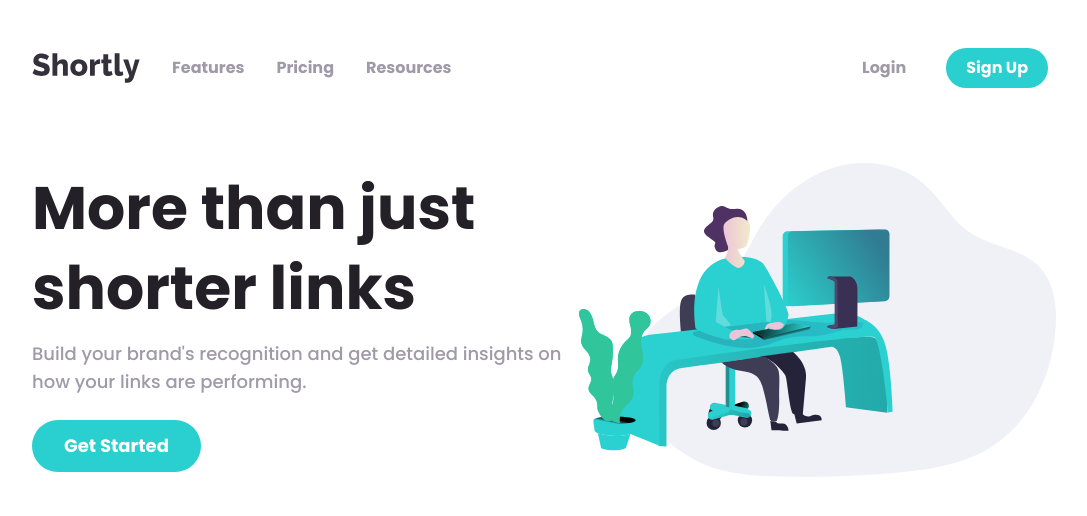
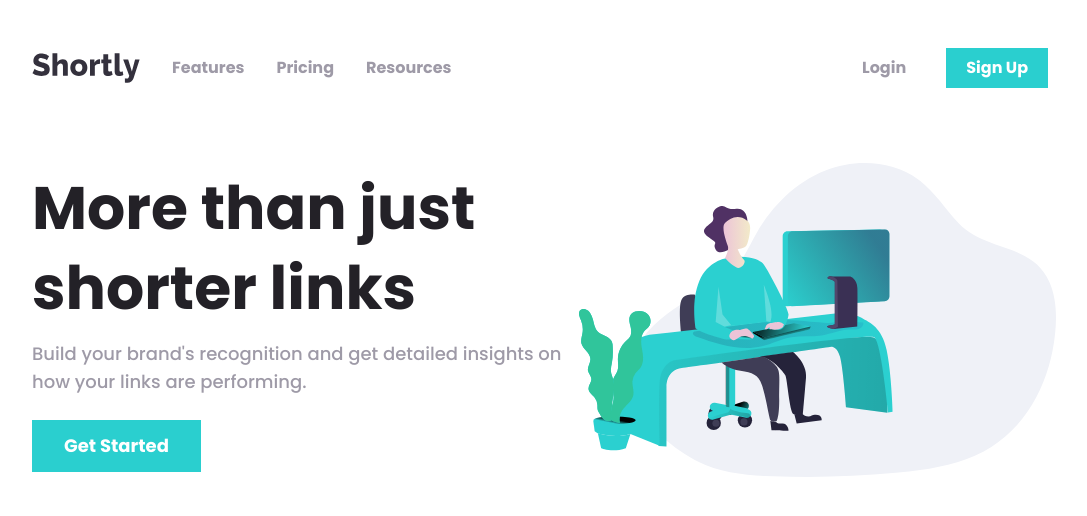
Before and after one commit to danidz96/url-shortening-api, a Next.js app: page / in a window 1280 px wide. Shown: the top 516 px of the page, without its empty margins (96-1183 px from the left). Built offline with nearby package versions, Linux system fonts and the light colour scheme.

Commit message:
remove rounded class from button

```diff
--- a/components/Button/Button.js
+++ b/components/Button/Button.js
@@ -4,7 +4,7 @@ function Button(props) {
   return (
     <button
       type="button"
-      className={`rounded-full bg-cyan py-2 px-5 text-white hover:bg-opacity-50 font-bold ${props.className}`}
+      className={`${props.className} bg-cyan py-2 px-5 text-white hover:bg-opacity-50 font-bold`}
     >
       {props.children}
     </button>
```
